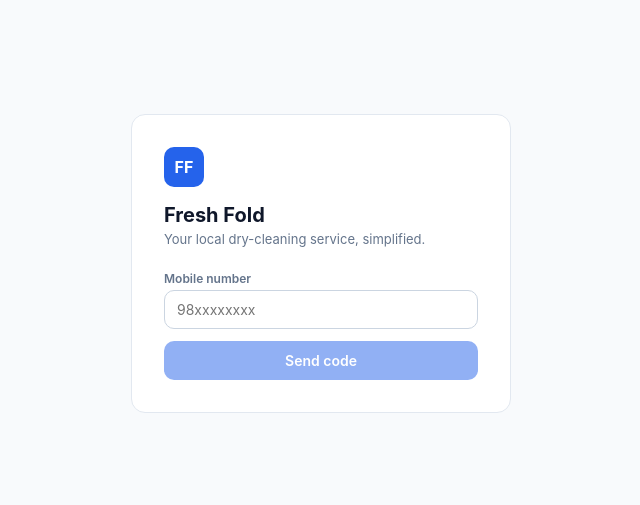
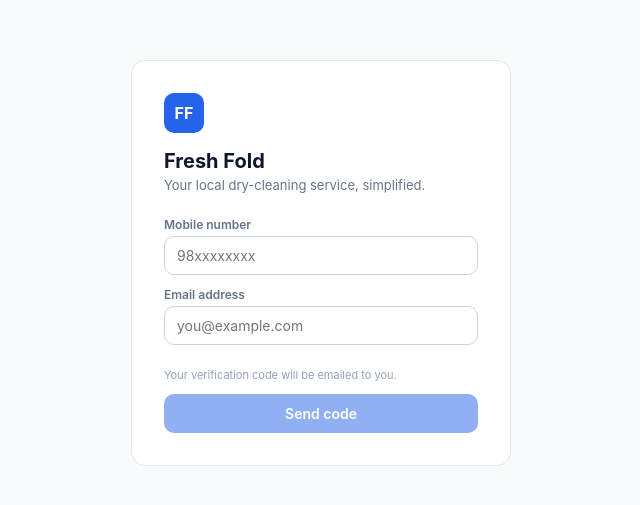
Before and after one commit to freshfoldsdrycleaner-wq/freshfolds-mkt-app, a Next.js app: page /customer/login in a window 1280 px wide. Shown: the part 137-642 px from the top of the page, without its empty margins (319-959 px from the left). Built offline with nearby package versions, Linux system fonts and the light colour scheme.

Commit message:
Update page.tsx

```diff
--- a/src/app/customer/login/page.tsx
+++ b/src/app/customer/login/page.tsx
@@ -6,8 +6,9 @@ import { apiFetch, saveToken, ApiError } from "@/lib/apiClient";
 
 export default function CustomerLoginPage() {
   const router = useRouter();
-  const [stage, setStage] = useState<"phone" | "code" | "name">("phone");
+  const [stage, setStage] = useState<"details" | "code" | "name">("details");
   const [phone, setPhone] = useState("");
+  const [email, setEmail] = useState("");
   const [code, setCode] = useState("");
   const [name, setName] = useState("");
   const [error, setError] = useState("");
@@ -19,7 +20,7 @@ export default function CustomerLoginPage() {
     try {
       await apiFetch("/api/auth/request-otp", "customer", {
         method: "POST",
-        body: JSON.stringify({ phone, role: "CUSTOMER" }),
+        body: JSON.stringify({ phone, email, role: "CUSTOMER" }),
       });
       setStage("code");
     } catch (e) {
@@ -36,10 +37,10 @@ export default function CustomerLoginPage() {
       const data = await apiFetch<{ token: string; user: { role: string; name: string | null } }>(
         "/api/auth/verify-otp",
         "customer",
-        { method: "POST", body: JSON.stringify({ phone, code }) }
+        { method: "POST", body: JSON.stringify({ email, code }) }
       );
       if (data.user.role !== "CUSTOMER") {
-        setError("This number is registered under a different account type.");
+        setError("This email is registered under a different account type.");
         return;
       }
       saveToken(data.token, "customer");
@@ -78,7 +79,7 @@ export default function CustomerLoginPage() {
         <h1 style={{ fontSize: 20, fontWeight: 700, margin: "0 0 4px" }}>Fresh Fold</h1>
         <p style={{ fontSize: 13, color: "#64748b", margin: "0 0 24px" }}>Your local dry-cleaning service, simplified.</p>
 
-        {stage === "phone" && (
+        {stage === "details" && (
           <>
             <label className="ff-label">Mobile number</label>
             <input
@@ -88,8 +89,25 @@ export default function CustomerLoginPage() {
               placeholder="98xxxxxxxx"
               style={{ marginBottom: 12 }}
             />
+            <label className="ff-label">Email address</label>
+            <input
+              className="ff-input"
+              type="email"
+              value={email}
+              onChange={(e) => setEmail(e.target.value)}
+              placeholder="you@example.com"
+              style={{ marginBottom: 12 }}
+            />
+            <p style={{ fontSize: 11, color: "#94a3b8", marginBottom: 12 }}>
+              Your verification code will be emailed to you.
+            </p>
             {error && <p style={{ color: "#dc2626", fontSize: 13, marginBottom: 12 }}>{error}</p>}
-            <button className="ff-btn ff-btn-primary" style={{ width: "100%" }} disabled={loading || phone.length < 6} onClick={requestOtp}>
+            <button
+              className="ff-btn ff-btn-primary"
+              style={{ width: "100%" }}
+              disabled={loading || phone.length < 6 || !email.includes("@")}
+              onClick={requestOtp}
+            >
               {loading ? "Sending…" : "Send code"}
             </button>
           </>
@@ -98,7 +116,7 @@ export default function CustomerLoginPage() {
         {stage === "code" && (
           <>
             <p style={{ fontSize: 13, color: "#64748b", marginBottom: 12 }}>
-              Enter the 6-digit code sent to <strong>{phone}</strong>.
+              Enter the 6-digit code sent to <strong>{email}</strong>.
             </p>
             <input
               className="ff-input"
@@ -112,8 +130,8 @@ export default function CustomerLoginPage() {
             <button className="ff-btn ff-btn-primary" style={{ width: "100%", marginBottom: 8 }} disabled={loading || code.length !== 6} onClick={verifyOtp}>
               {loading ? "Verifying…" : "Verify & continue"}
             </button>
-            <button className="ff-btn ff-btn-outline" style={{ width: "100%" }} onClick={() => { setStage("phone"); setCode(""); setError(""); }}>
-              Use a different number
+            <button className="ff-btn ff-btn-outline" style={{ width: "100%" }} onClick={() => { setStage("details"); setCode(""); setError(""); }}>
+              Use different details
             </button>
           </>
         )}
```
